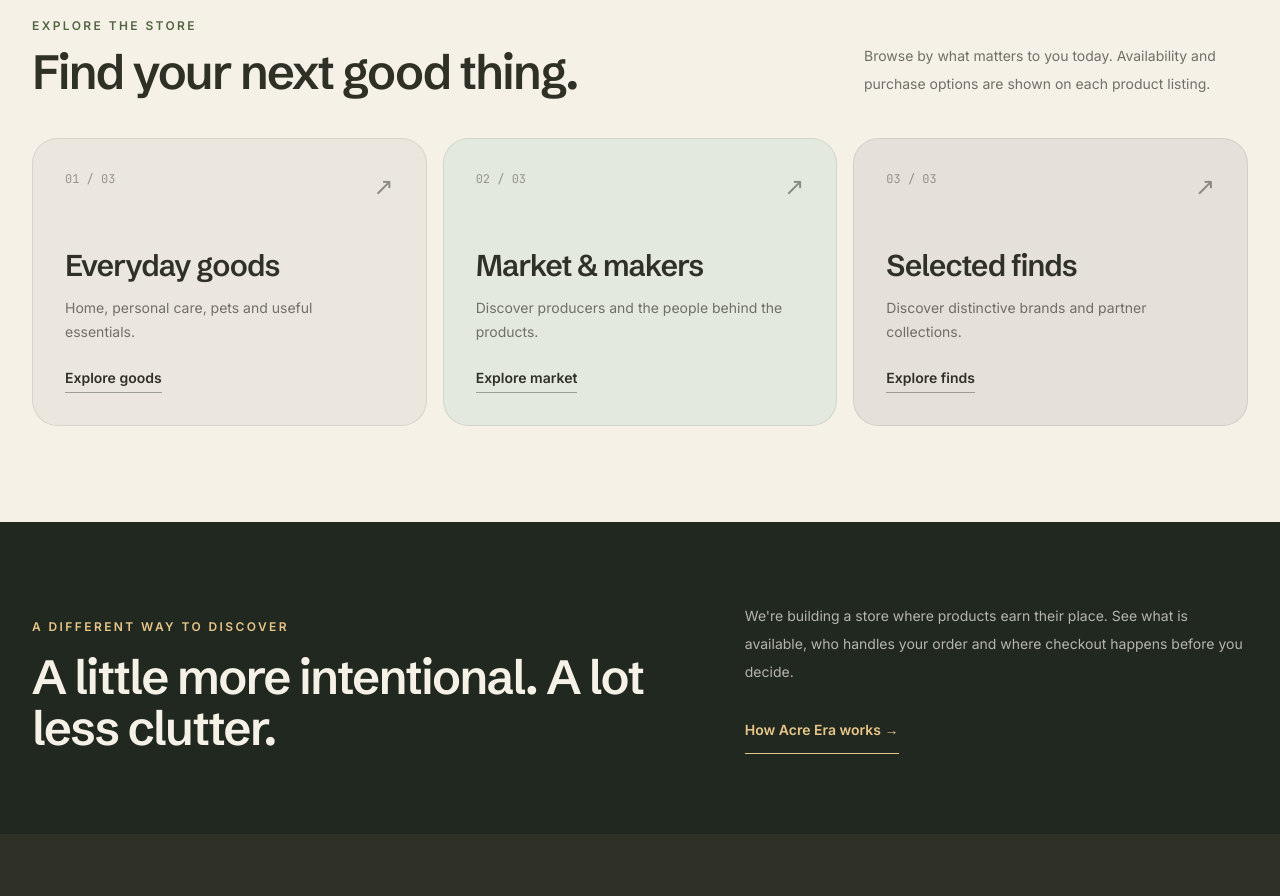
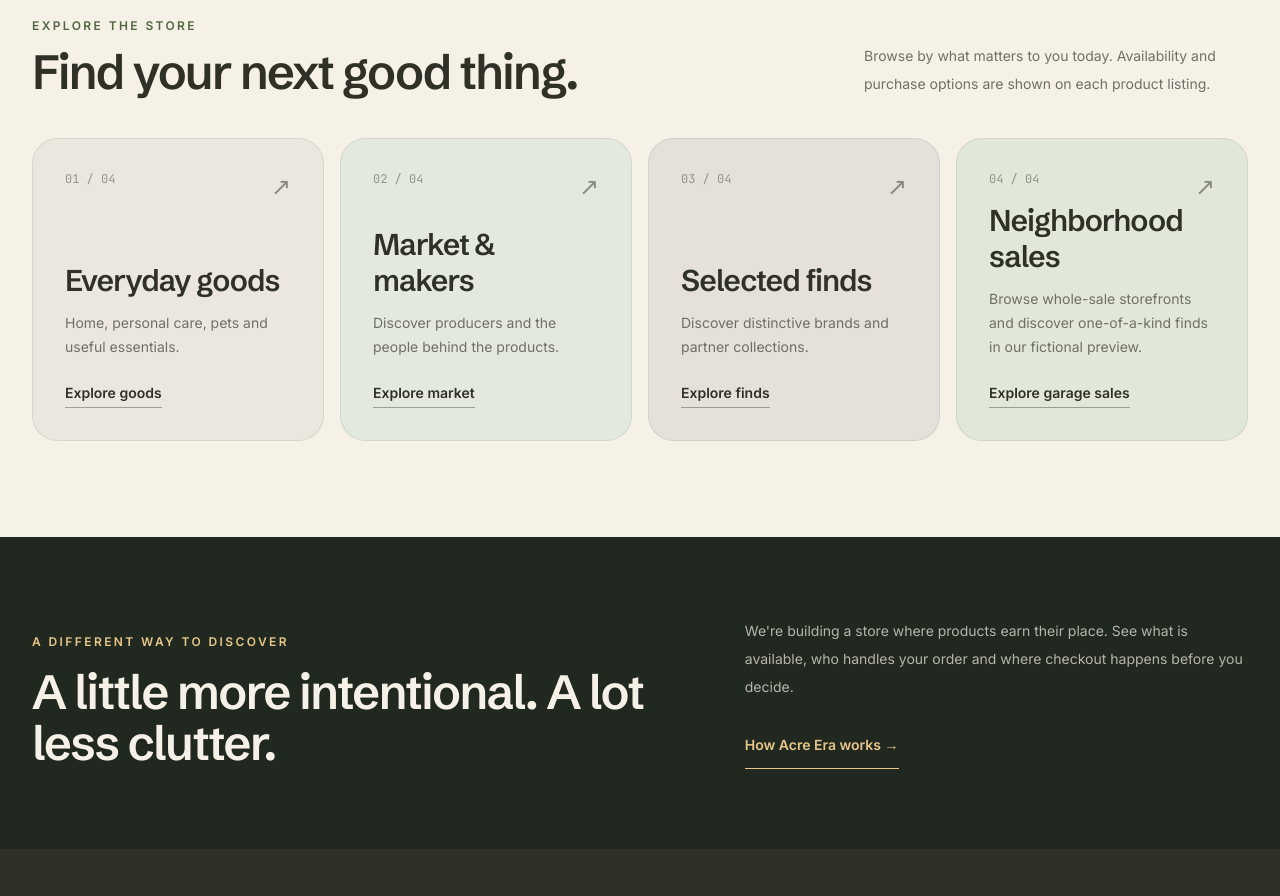
Before and after one commit to norrijam405/norvana, a Next.js app: page / in a window 1280 px wide. Shown: the part 1000-1896 px from the top of the page. Built offline with nearby package versions, Linux system fonts and the light colour scheme; no server answers; the database is empty.

Commit message:
feat(home): feature Garage Sale as a fourth discovery department in Between Eras fallback

```diff
--- a/src/components/acre-era/between-eras-home.tsx
+++ b/src/components/acre-era/between-eras-home.tsx
@@ -6,6 +6,7 @@ const departments = [
   { number: "01", name: "Everyday goods", detail: "Home, personal care, pets and useful essentials.", href: "/shop", action: "Explore goods", tone: "bg-[#ebe7de]" },
   { number: "02", name: "Market & makers", detail: "Discover producers and the people behind the products.", href: "/market", action: "Explore market", tone: "bg-[#e4e9df]" },
   { number: "03", name: "Selected finds", detail: "Discover distinctive brands and partner collections.", href: "/partners", action: "Explore finds", tone: "bg-[#e6e0db]" },
+  { number: "04", name: "Neighborhood sales", detail: "Browse whole-sale storefronts and discover one-of-a-kind finds in our fictional preview.", href: "/garage-sale", action: "Explore garage sales", tone: "bg-[#e2e8d9]" },
 ];
 
 export function BetweenErasHome() {
@@ -30,11 +31,11 @@ export function BetweenErasHome() {
             </div>
             <p className="max-w-sm text-sm leading-7 text-muted">Browse by what matters to you today. Availability and purchase options are shown on each product listing.</p>
           </div>
-          <div className="mt-10 grid gap-4 md:grid-cols-3">
+          <div className="mt-10 grid gap-4 md:grid-cols-2 xl:grid-cols-4">
             {departments.map((department) => (
               <Link href={department.href} key={department.number} className={department.tone + " group flex min-h-[18rem] flex-col justify-between rounded-[1.6rem] border border-soil/10 p-7 transition duration-300 hover:-translate-y-1 hover:shadow-lg sm:p-8"}>
                 <div className="flex items-start justify-between">
-                  <span className="font-mono text-xs text-soil/45">{department.number} / 03</span>
+                  <span className="font-mono text-xs text-soil/45">{department.number} / 04</span>
                   <span aria-hidden="true" className="text-2xl text-soil/50 transition group-hover:translate-x-1">↗</span>
                 </div>
                 <div>
```
